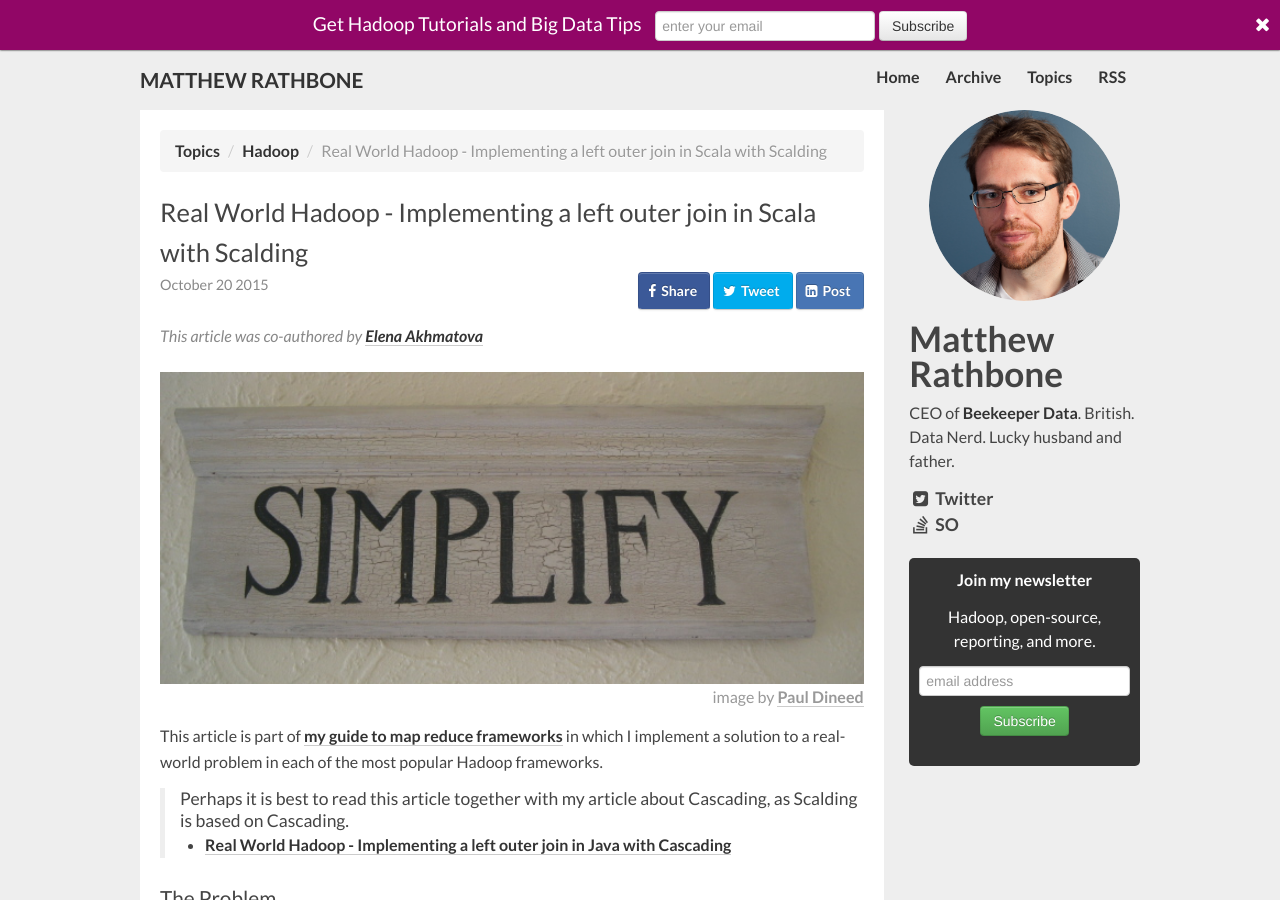
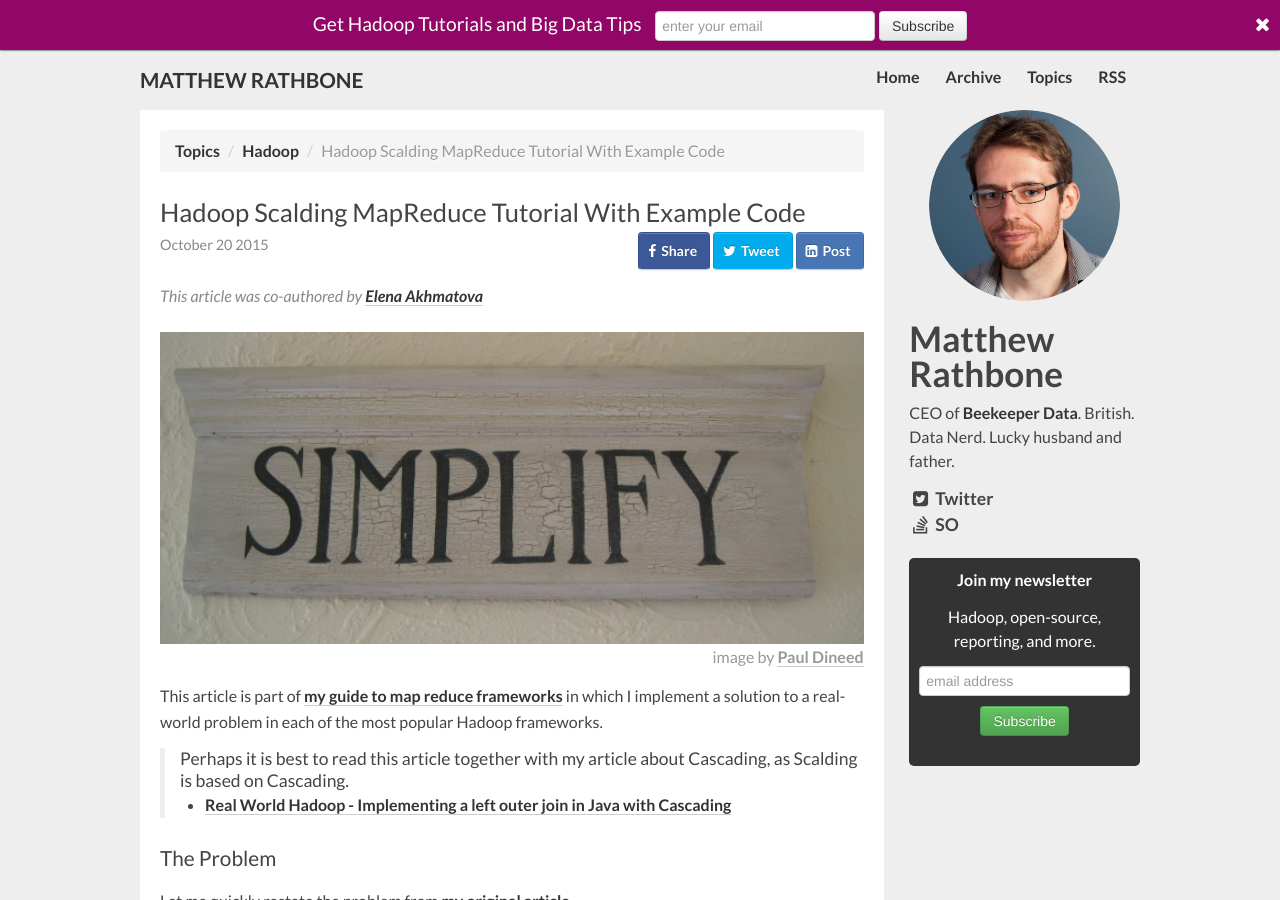
Before and after one commit to rathboma/rathboma.github.com, a Jekyll site: the page built from _posts/2015-10-20-scalding-tutorial.md, in a window 1280 px wide and 900 px high. Built offline with Jekyll 4.4.1, drawn with Linux system fonts in a browser that asks for light colours; nearby versions of some CDN libraries; comment, search, counter and statistics services are not loaded.

Commit message:
Updated 2015-10-20-scalding-tutorial.md

```diff
--- a/_posts/2015-10-20-scalding-tutorial.md
+++ b/_posts/2015-10-20-scalding-tutorial.md
@@ -1,21 +1,23 @@
 ---
-title: Real World Hadoop - Implementing a left outer join in Scala with Scalding
+title: Hadoop Scalding MapReduce Tutorial With Example Code
 layout: post
 description: "How to implement some real world code with Scalding, a Scala wrapper for Cascading"
 subject: hadoop
 coauthor:
   name: Elena Akhmatova
-  link: https://ru.linkedin.com/pub/elena-akhmatova/3/877/266
+  link: "https://ru.linkedin.com/pub/elena-akhmatova/3/877/266"
 tags:
-- hive
-- hadoop
-- Cascading
+  - hive
+  - hadoop
+  - Cascading
 image:
   url: /img/simplify.jpg
   author:
     name: Paul Dineed
-    url: https://www.flickr.com/photos/pauldineen/
+    url: "https://www.flickr.com/photos/pauldineen/"
+published: true
 ---
+
 
 
 This article is part of [my guide to map reduce frameworks][4] in which I implement a solution to a real-world problem in each of the most popular Hadoop frameworks.
```
